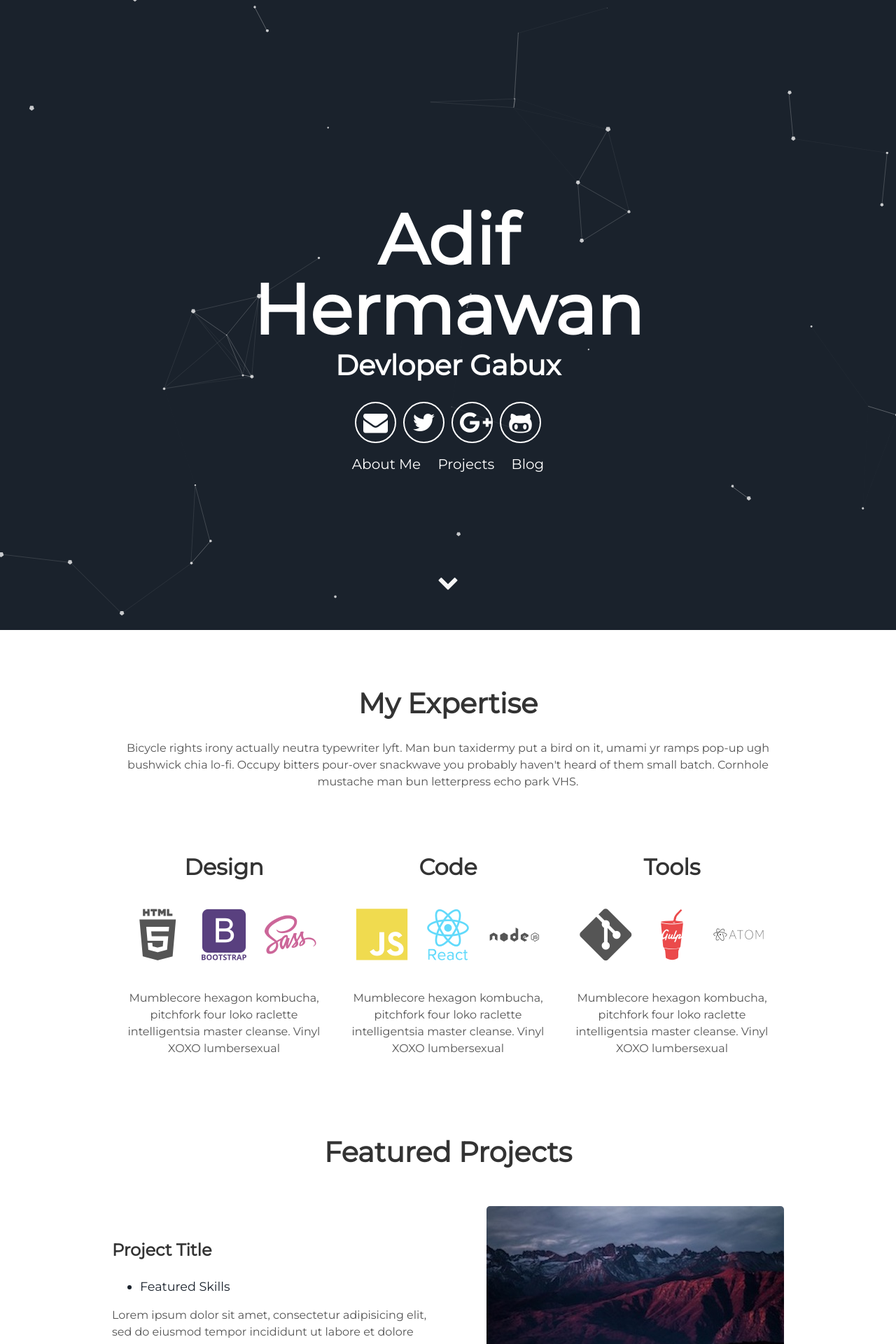
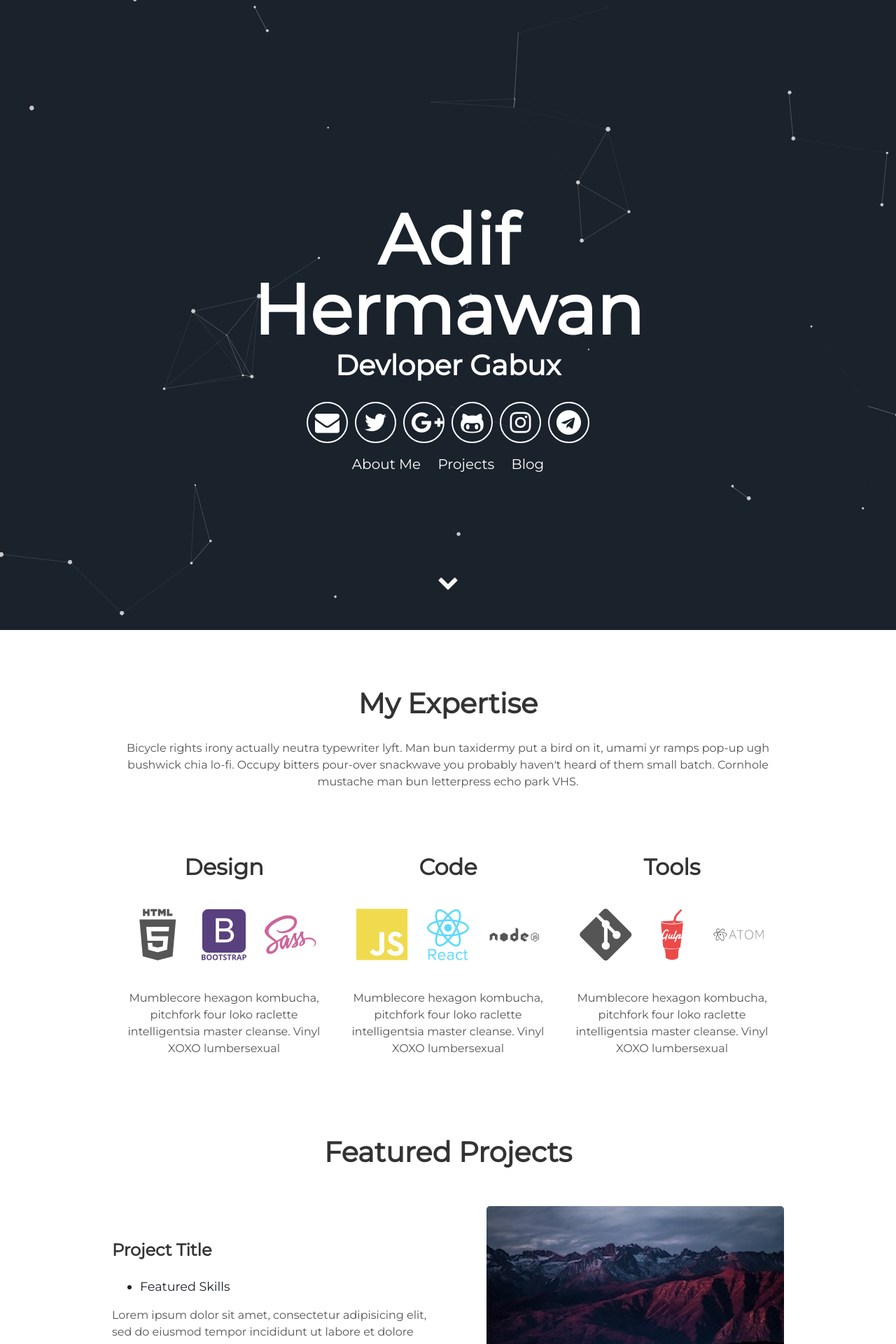
Before and after one commit to adif48/adif48, a Jekyll site: the page built from index.html, in a window 1280 px wide. Shown: the top 1920 px of the page at 70% size. Built offline with Jekyll 4.4.1, drawn with Linux system fonts in a browser that asks for light colours.

Commit message:
Update header.html

```diff
--- a/_includes/header.html
+++ b/_includes/header.html
@@ -9,6 +9,8 @@
         <a aria-label="My Twitter" target="_blank" href="https://twitter.com/{{site.twitter_username}}"><i class="icon fa fa-twitter" aria-hidden="true"></i></a>
         <a aria-label="My Google Plus" target="_blank" href="https://google.com/{{site.gplus_username}}"><i class="icon fa fa-google-plus" aria-hidden="true"></i></a>
         <a aria-label="My Github" target="_blank" href="https://github.com/{{site.github_username}}"><i class="icon fa fa-github-alt" aria-hidden="true"></i></a>
+        <a aria-label="My Instagram" target="_blank" href="https://github.com/{{site.instagram_username}}"><i class="icon fa fa-instagram" aria-hidden="true"></i></a>
+        <a aria-label="My Telegram" target="_blank" href="https://github.com/{{site.telegram_username}}"><i class="icon fa fa-telegram" aria-hidden="true"></i></a>
       </div>
       <div class="header-links">
         <a class="link" href="#about" data-scroll>About Me</a>
```
